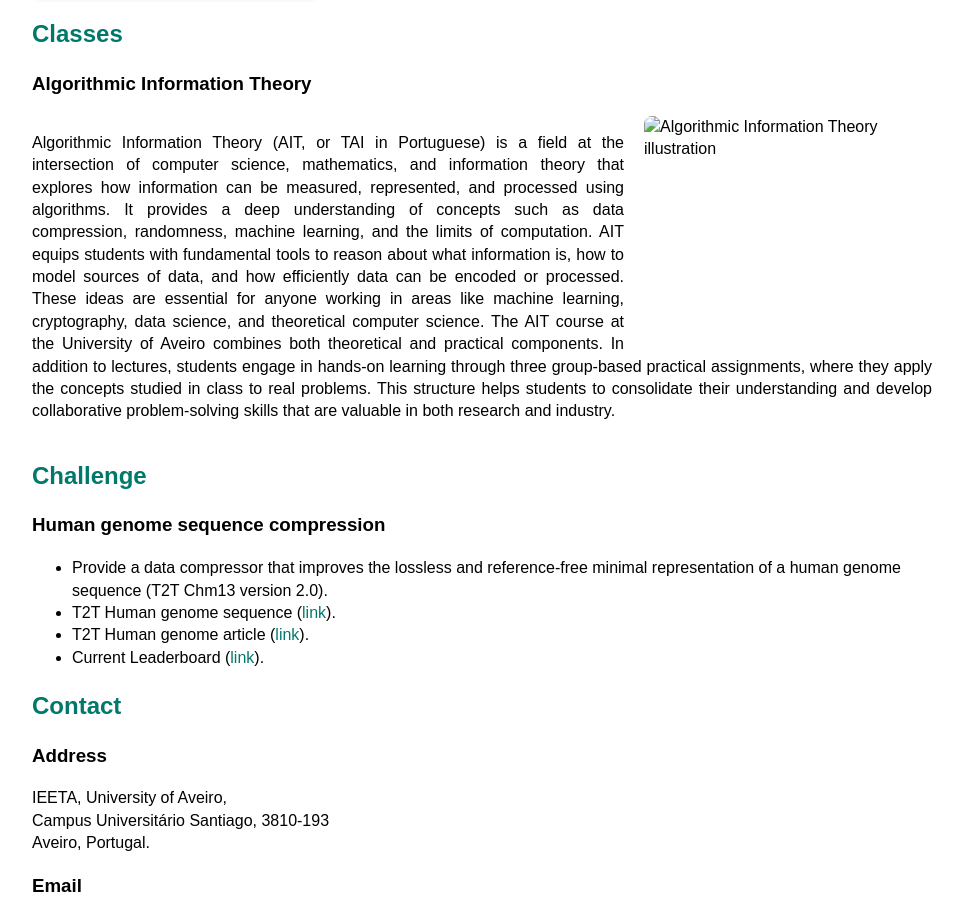
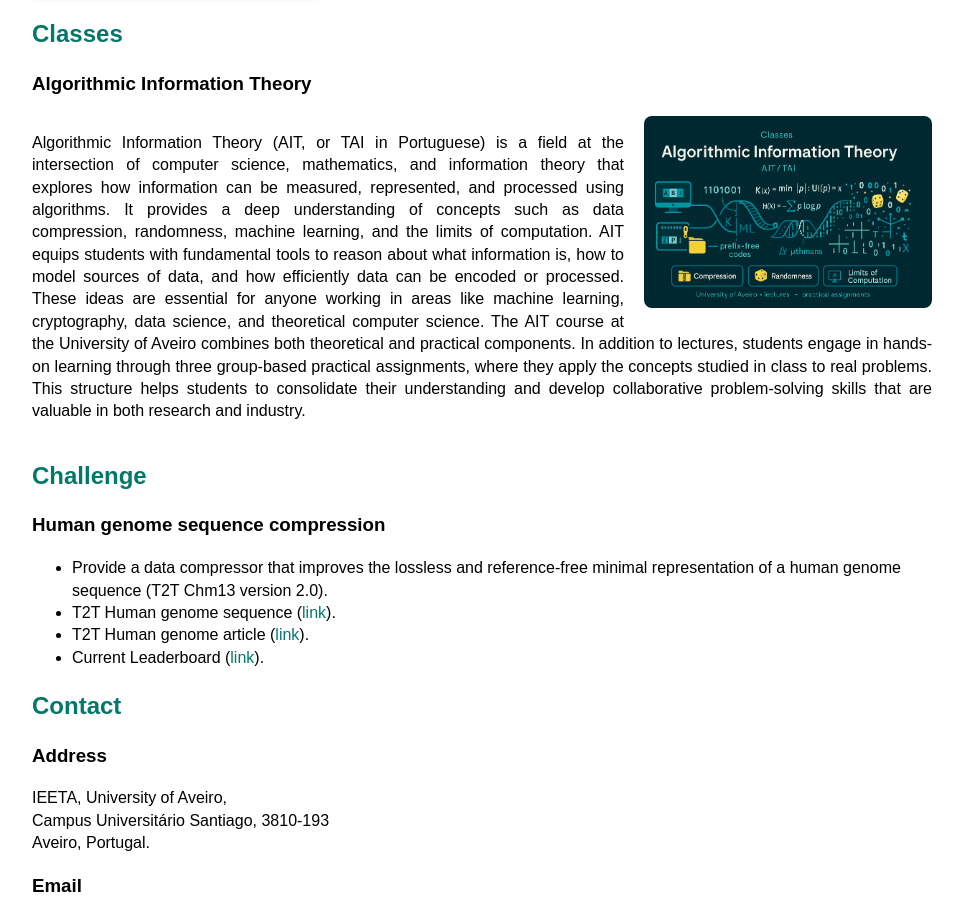
Before and after one commit to pratas/pratas.github.io, a plain HTML site: page index.html in a window 1280 px wide. Shown: the part 9298-10214 px from the top of the page, without its empty margins (158-1121 px from the left). Drawn offline with Linux system fonts and the light colour scheme.

Commit message:
Update index.html

```diff
--- a/index.html
+++ b/index.html
@@ -381,7 +381,7 @@
 
       <h3>Algorithmic Information Theory</h3>
       <article class="ait-container">
-        <img class="ait-container__img" src="ait.png" alt="Algorithmic Information Theory illustration" width="320" height="240" />
+        <img class="ait-container__img" src="imgs/ait.png" alt="Algorithmic Information Theory illustration" width="320" height="240" />
         <p align="justify">
         Algorithmic Information Theory  (AIT, or TAI in Portuguese) is a field at the intersection of computer science, mathematics, and information theory that explores how information can be measured, represented, and processed using algorithms. It provides a deep understanding of concepts such as data compression, randomness, machine learning, and the limits of computation. AIT equips students with fundamental tools to reason about what information is, how to model sources of data, and how efficiently data can be encoded or processed. These ideas are essential for anyone working in areas like machine learning, cryptography, data science, and theoretical computer science.
         The AIT course at the University of Aveiro combines both theoretical and practical components. In addition to lectures, students engage in hands-on learning through three group-based practical assignments, where they apply the concepts studied in class to real problems. This structure helps students to consolidate their understanding and develop collaborative problem-solving skills that are valuable in both research and industry.
```
